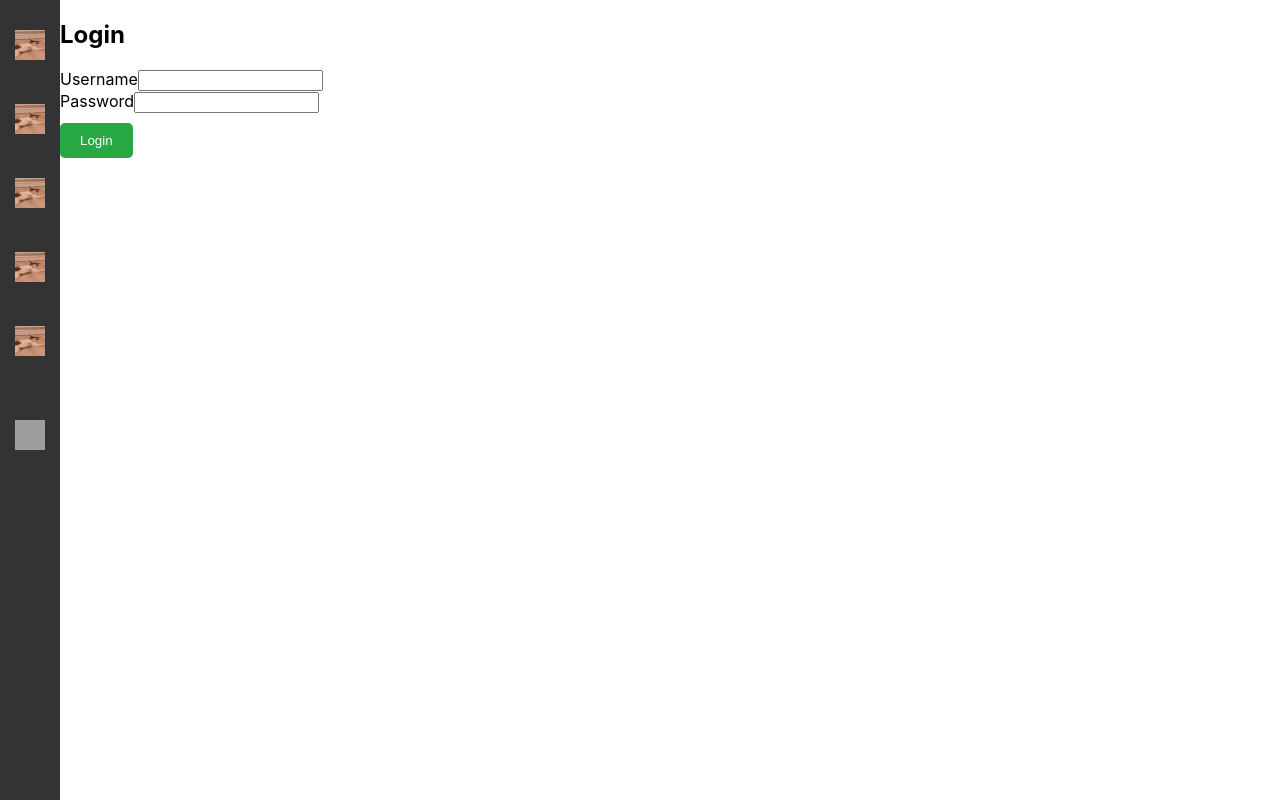
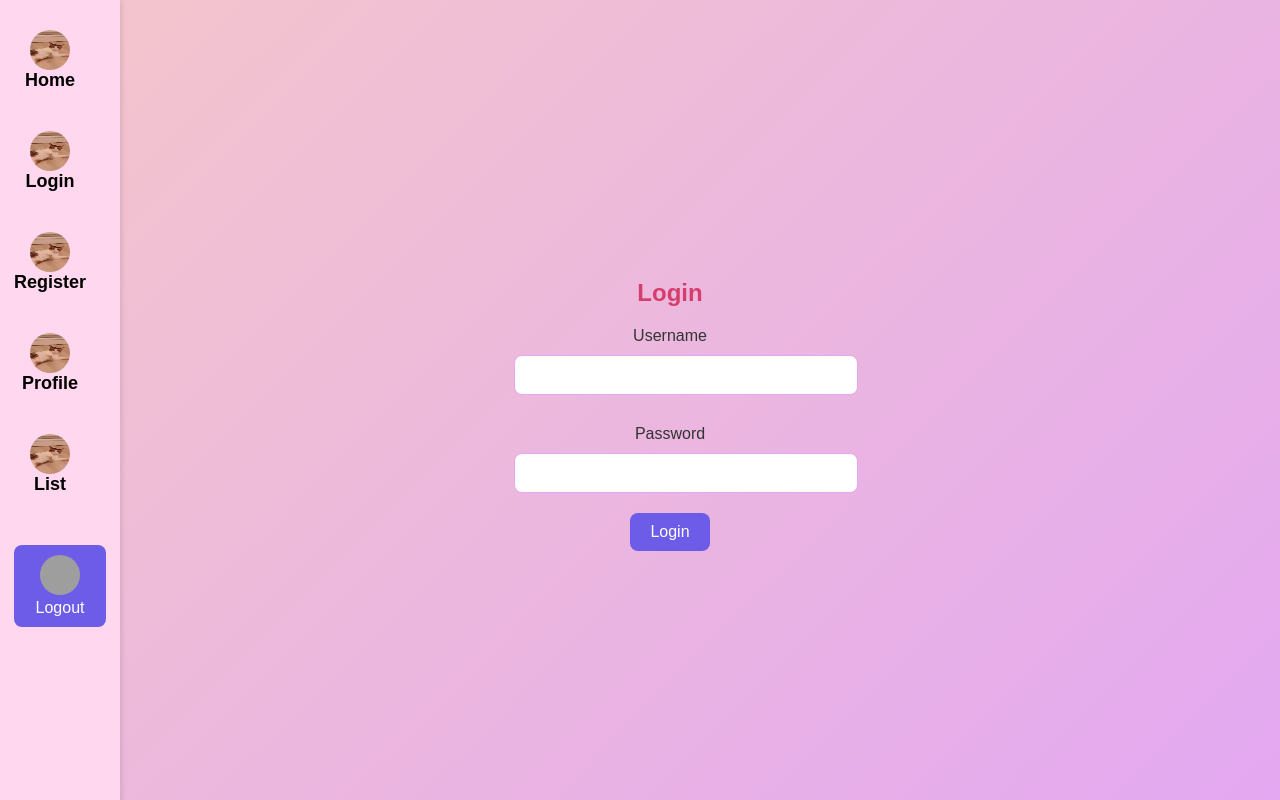
Before and after one commit to OyaIlginA/C-R--check-and-rate-, a React (Create React App) app in the folder front/snap_one/: page /login in a window 1280 px wide. Built offline with nearby package versions, Linux system fonts and the light colour scheme; grey boxes are pictures that could not be loaded.

Commit message:
Design
profile-delete kısmında sorun var

```diff
--- a/front/snap_one/src/App.css
+++ b/front/snap_one/src/App.css
@@ -1,56 +1,156 @@
-.App {
+/* Genel sayfa stili */
+body {
+  font-family: 'Arial', sans-serif;
+  background: linear-gradient(135deg, #f5c6cb, #e3a8f1); /* Pembe ve mor tonları */
+  color: #333;
+  margin-left: 60px;
+  padding: 0;
+  display: flex;
+  justify-content: center;
+  align-items: center;
+  min-height: 100vh;
   text-align: center;
 }
 
-.App-logo {
-  height: 40vmin;
-  pointer-events: none;
+/* Navbar için stil */
+nav {
+  background-color: #fff; /* Beyaz zemin */
+  padding: 15px 30px;
+  box-shadow: 0 4px 6px rgba(0, 0, 0, 0.1);
+  position: fixed;
+  width: 100%;
+  top: 0;
+  left: 0;
+  z-index: 1000;
 }
 
-@media (prefers-reduced-motion: no-preference) {
-  .App-logo {
-    animation: App-logo-spin infinite 20s linear;
-  }
+nav a {
+  text-decoration: none;
+  color: #6c5ce7; /* Mor tonları */
+  margin-right: 20px;
+  font-weight: bold;
+  font-size: 18px;
+  transition: color 0.3s;
 }
 
-.App-header {
-  background-color: #282c34;
-  min-height: 100vh;
-  display: flex;
-  flex-direction: column;
-  align-items: center;
-  justify-content: center;
-  font-size: calc(10px + 2vmin);
-  color: white;
+nav a:hover {
+  color: #f78da7; /* Soft pembe */
 }
 
-.App-link {
-  color: #61dafb;
+/* Sayfa başlıkları */
+h1 {
+  color: #6c5ce7; /* Mor tonları */
+  font-size: 3rem;
+  font-weight: 600;
+  margin-top: 100px; /* Navbar'a kaymaması için */
 }
 
-@keyframes App-logo-spin {
-  from {
-    transform: rotate(0deg);
-  }
-  to {
-    transform: rotate(360deg);
-  }
+/* Bileşenler arasındaki alan */
+div {
+  margin-top: 20px;
 }
 
-nav ul {
-  display: flex;
-  list-style: none;
-  padding: 0;
+/* Kayıt ve giriş formu stilini şık yapalım */
+input, button {
+  padding: 10px 15px;
+  border-radius: 8px;
+  border: 1px solid #e3a8f1;
+  margin: 10px 0;
+  font-size: 16px;
 }
 
-nav li {
-  margin-right: 20px;
+input[type="text"], input[type="password"], input[type="email"] {
+  width: 100%;
+  max-width: 400px;
+  margin: 10px auto;
 }
 
 button {
-  padding: 10px;
-  background-color: red;
+  background-color: #6c5ce7; /* Mor tonları */
   color: white;
+  cursor: pointer;
+  transition: background-color 0.3s;
+}
+
+button:hover {
+  background-color: #f78da7; /* Soft pembe */
+}
+
+/* Profil ve Feed sayfaları için stil */
+.profile-container, .feed-container {
+  background-color: white;
+  box-shadow: 0 4px 8px rgba(0, 0, 0, 0.1);
+  border-radius: 10px;
+  padding: 20px;
+  margin: 20px auto;
+  width: 90%;
+  max-width: 800px;
+}
+
+/* Linkler */
+a {
+  color: #6c5ce7;
+  text-decoration: none;
+  font-weight: bold;
+  transition: color 0.3s;
+}
+
+a:hover {
+  color: #f78da7; /* Soft pembe */
+}
+
+/* Genel butonlar */
+button {
+  background-color: #6c5ce7;
+  color: white;
+  padding: 10px 20px;
   border: none;
+  border-radius: 8px;
   cursor: pointer;
+  transition: background-color 0.3s;
 }
+
+body {
+  margin-left: 60px; /* Navbar genişliği kadar sol boşluk bırak */
+}
+
+
+button:hover {
+  background-color: #f78da7;
+}
+
+/* Feed component */
+.feed-container {
+  display: flex;
+  flex-direction: column;
+  gap: 20px;
+  margin-top: 20px;
+}
+
+/* Footer kısmı için stil */
+footer {
+  position: fixed;
+  bottom: 0;
+  width: 100%;
+  background-color: #fff;
+  padding: 10px 20px;
+  box-shadow: 0 -4px 6px rgba(0, 0, 0, 0.1);
+  text-align: center;
+  color: #6c5ce7;
+}
+
+/* Responsive tasarım için */
+@media (max-width: 768px) {
+  body {
+    padding: 10px;
+  }
+
+  h1 {
+    font-size: 2rem;
+  }
+
+  .profile-container, .feed-container {
+    width: 100%;
+    padding: 15px;
+  }
+}
--- a/front/snap_one/src/App.js
+++ b/front/snap_one/src/App.js
@@ -21,7 +21,6 @@ const App = () => {
           <Route path="/profile" element={<Profile />} />
           <Route path="/feed" element={<Feed />} />
           <Route path="/list" element={<TopPhotos />} />
-
         </Routes>
       </div>
     </Router>
--- a/front/snap_one/src/components/Home.css
+++ b/front/snap_one/src/components/Home.css
@@ -80,17 +80,14 @@
     cursor: pointer;
   }
 
-  /* Button Styling */
-  button {
-    margin-top: 10px;
-    padding: 10px 20px;
-    background-color: #28a745;
-    color: white;
-    border: none;
-    cursor: pointer;
-    border-radius: 5px;
+
+
+  body{
+    margin-left: 60px;
   }
-
-  button:hover {
-    background-color: #218838;
+  .content {
+    margin-left: 70px; /* Navbar genişliği kadar boşluk bırak */
+    padding: 20px; /* İçerik kenar boşluğu */
+    min-height: 100vh; /* İçerik tam ekran yüksekliğinde */
+ /* Hafif bir arka plan rengi */
   }
--- a/front/snap_one/src/components/Home.js
+++ b/front/snap_one/src/components/Home.js
@@ -115,6 +115,7 @@ function Home() {
 
   return (
     <>
+      <div className="content">
         <div className="pinterest-feed">
           {photos.map((photoId) => (
             <div key={photoId} className="pinterest-item">
@@ -124,13 +125,16 @@ function Home() {
                 alt={`Photo ${photoId}`}
                 onClick={() => handleImageClick(photoId)}
               />
-            <Button variant="danger" onClick={() => handleDeletePhoto(photoId)}>
+              <Button
+                variant="danger"
+                onClick={() => handleDeletePhoto(photoId)}
+              >
                 Delete Photo
               </Button>
             </div>
           ))}
         </div>
-
+      </div>
       {/* Modal: Fotoğrafın büyük hali ve puanlama kısmı */}
       {selectedPhoto && (
         <Modal
--- a/front/snap_one/src/components/Navbar.css
+++ b/front/snap_one/src/components/Navbar.css
@@ -1,6 +1,6 @@
 /* Navbar.css */
 .navbar {
-    background-color: #333;
+    background-color: #ffd7ee;
     position: fixed;
     top: 0;
     left: 0;
@@ -11,6 +11,7 @@
     justify-content: flex-start; /* Başlangıç noktasından hizalanır */
     align-items: center;
     padding-top: 10px;
+    box-shadow: 2px 0 5px rgba(0, 0, 0, 0.1); /* Hafif bir gölge eklenir */
   }
 
   .navbar-list {
@@ -24,24 +25,51 @@
 
   .navbar-item {
     margin: 20px 0; /* Her öğe arasında boşluk bırak */
+    display: flex;
+    flex-direction: column;
+    align-items: center; /* İçerikleri ortala */
+    text-align: center;
   }
 
   .navbar-link {
     text-decoration: none;
+    color: #000; /* Varsayılan metin rengi */
+    display: flex;
+    flex-direction: column; /* İkon ve yazıyı dikey hizala */
+    align-items: center;
   }
 
   .navbar-icon {
-    width: 30px;
-    height: 30px;
+    width: 40px;
+    height: 40px;
+    border-radius: 50%; /* Resmi yuvarlak yap */
+    transition: all 0.3s ease-in-out; /* Hover geçişleri için animasyon */
+  }
+
+  .navbar-link:hover .navbar-icon {
+    border: 3px solid pink; /* Hover durumunda pembe border */
+  }
+
+  .navbar-link a {
+    font-size: 12px;
+    margin-top: 5px; /* Yazıyı resimden ayır */
   }
 
   .logout-btn {
     background: none;
     border: none;
     cursor: pointer;
+    display: flex;
+    flex-direction: column;
+    align-items: center;
+    color: #000; /* Logout buton metni */
   }
 
-  /* Sayfa içeriğini navbar'dan ayırmak için */
-  body {
-    margin-left: 60px; /* Navbar genişliği kadar sol boşluk bırak */
+  .logout-btn:hover .navbar-icon {
+    border: 3px solid pink; /* Logout ikonu için hover efekti */
   }
+
+  .logout-btn a {
+    font-size: 12px;
+    margin-top: 5px; /* Logout yazısını ikonun altına taşı */
+  }
--- a/front/snap_one/src/components/Navbar.js
+++ b/front/snap_one/src/components/Navbar.js
@@ -23,31 +23,37 @@ function Navbar() {
         <li className="navbar-item">
           <Link to="/" className="navbar-link">
             <img src={cavi} alt="Home" className="navbar-icon" />
+            <span>Home</span>
           </Link>
         </li>
         <li className="navbar-item">
           <Link to="/login" className="navbar-link">
             <img src={cavi} alt="Login" className="navbar-icon" />
+            <span>Login</span>
           </Link>
         </li>
         <li className="navbar-item">
           <Link to="/register" className="navbar-link">
             <img src={cavi} alt="Register" className="navbar-icon" />
+            <span>Register</span>
           </Link>
         </li>
         <li className="navbar-item">
           <Link to="/profile" className="navbar-link">
             <img src={cavi} alt="Profile" className="navbar-icon" />
+            <span>Profile</span>
           </Link>
         </li>
         <li className="navbar-item">
           <Link to="/list" className="navbar-link">
             <img src={cavi} alt="Profile" className="navbar-icon" />
+            <span>List</span>
           </Link>
         </li>
         <li className="navbar-item">
-          <button onClick={handleLogout} className="navbar-link logout-btn">
+          <button onClick={handleLogout}>
             <img src="/images/cavi.jpeg" alt="Logout" className="navbar-icon" />
+            <span>Logout</span>
           </button>
         </li>
       </ul>
--- /dev/null
+++ b/front/snap_one/src/components/Profile.css
@@ -0,0 +1,86 @@
+/* Profile.css */
+.profile-container {
+    padding: 20px;
+    font-family: Arial, sans-serif;
+    background-color: #f9f3f6; /* Yumuşak pembe arka plan */
+    border-radius: 10px;
+    max-width: 800px;
+    margin: 0 auto;
+  }
+
+  h2 {
+    text-align: center;
+    color: #d63d6f; /* Pembe başlık */
+  }
+
+  h3 {
+    color: #d63d6f; /* Pembe başlık */
+  }
+
+  .profile-image {
+    width: 150px;
+    height: 150px;
+    border-radius: 50%;
+    border: 4px solid #d63d6f;
+    display: block;
+    margin: 20px auto;
+  }
+
+  .photo-gallery {
+    display: flex;
+    flex-wrap: wrap;
+    gap: 15px;
+    justify-content: center;
+  }
+
+  .photo-container {
+    position: relative;
+  }
+
+  .photo-thumbnail {
+    width: 150px;
+    height: 150px;
+    object-fit: cover;
+    border-radius: 10px;
+  }
+
+  .delete-button {
+    position: absolute;
+    top: 5px;
+    right: 5px;
+    background-color: #d63d6f;
+    color: white;
+    border: none;
+    border-radius: 50%;
+    padding: 5px;
+    cursor: pointer;
+    font-weight: bold;
+  }
+
+  .delete-button:hover {
+    background-color: #bf3554;
+  }
+
+  .upload-button {
+    background-color: #d63d6f;
+    color: white;
+    border: none;
+    padding: 10px 20px;
+    border-radius: 5px;
+    cursor: pointer;
+    font-size: 16px;
+    margin-top: 10px;
+  }
+
+  .upload-button:hover {
+    background-color: #bf3554;
+  }
+
+  input[type="file"] {
+    margin: 10px 0;
+  }
+
+  p {
+    font-size: 16px;
+    color: #333;
+  }
--- /dev/null
+++ b/front/snap_one/src/components/TopList.css
@@ -0,0 +1,54 @@
+/* Genel Konteyner */
+.top-photos-container {
+    text-align: center;
+    margin: 20px;
+  }
+
+  /* Fotoğrafların Grid Sistemi */
+  .photo-grid {
+    display: flex;
+    flex-wrap: wrap; /* Dağınık görünüm için sarma */
+    gap: 20px; /* Fotoğraflar arası boşluk */
+    justify-content: center; /* Fotoğrafları yatay ortala */
+  }
+
+  /* Fotoğraf Kutusu */
+  .photo-item {
+    position: relative;
+    display: flex;
+    flex-direction: column;
+    align-items: center;
+    justify-content: center;
+  }
+
+  /* Fotoğrafın Kendisi */
+  .photo-img {
+    border-radius: 10px; /* Fotoğraflara hafif köşe yuvarlama */
+    transition: transform 0.3s ease, border 0.3s ease; /* Hover animasyonu */
+    max-width: 100%; /* Orijinal boyut */
+    max-height: 300px; /* Yükseklik limiti */
+    margin-right: 20px;
+    margin-bottom: 20px;
+  }
+
+  /* Hover Durumu */
+  .photo-img:hover {
+    border: 3px solid pink; /* Hover durumunda pembe border */
+    transform: scale(1.1); /* Hover durumunda fotoğrafı büyüt */
+  }
+
+  /* Rank ve Puan */
+  .photo-rank,
+  .photo-score {
+    margin-top: 5px;
+    font-size: 14px;
+    color: #333;
+    font-weight: bold;
+  }
+
+  .content {
+    margin-left: 70px; /* Navbar genişliği kadar boşluk bırak */
+    padding: 20px; /* İçerik kenar boşluğu */
+    min-height: 100vh; /* İçerik tam ekran yüksekliğinde */
+ /* Hafif bir arka plan rengi */
+  }
```
Also changed, not shown: front/snap_one/src/components/Profile.js (+76 -31 lines), front/snap_one/src/components/TopList.js (+29 -20 lines). Lines whose indentation alone changed are shown as unchanged.
